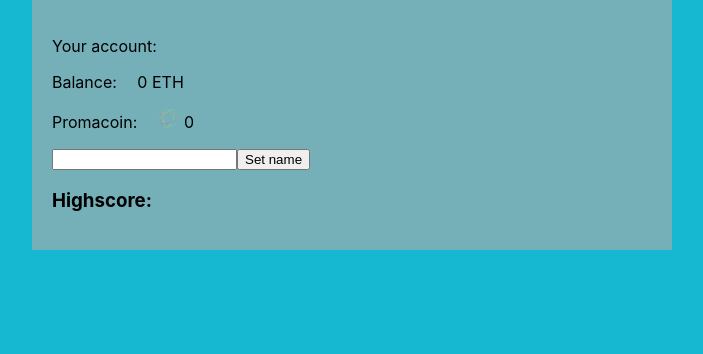
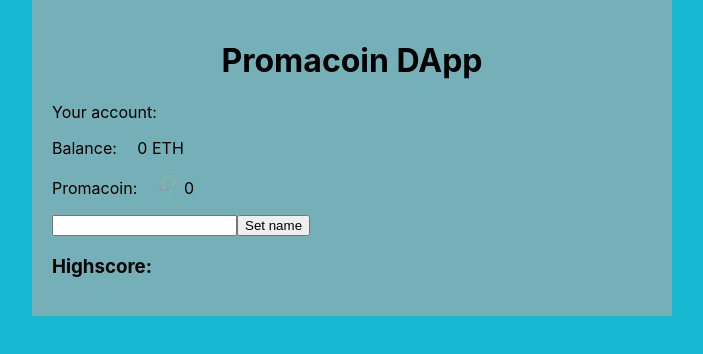
Before and after one commit to nielstenboom/promacoin, a React (Create React App) app in the folder web/: page / in a window 1280 px wide. Shown: the top 354 px of the page, without its empty margins (288-991 px from the left). Built offline with nearby package versions, Linux system fonts and the light colour scheme.

Commit message:
add title

```diff
--- a/web/src/Balance.css
+++ b/web/src/Balance.css
@@ -1,3 +1,7 @@
+h1 {
+    text-align: center;
+}
+
 .Square-button {
     height: 200px;
     width: 200px;
--- a/web/src/Balance.js
+++ b/web/src/Balance.js
@@ -77,6 +77,7 @@ class Balance extends React.Component {
   render() {
     return (
       <div className="balance">
+        <h1>Promacoin DApp</h1>
         <p>Your account:&emsp; {this.state.account}</p>
         <p>Balance:&emsp; {this.state.ethBalance} ETH</p>
         <p>Promacoin:&emsp; <img src={logo} alt="Logo" class="logo" /> {this.state.balance}</p>
```
